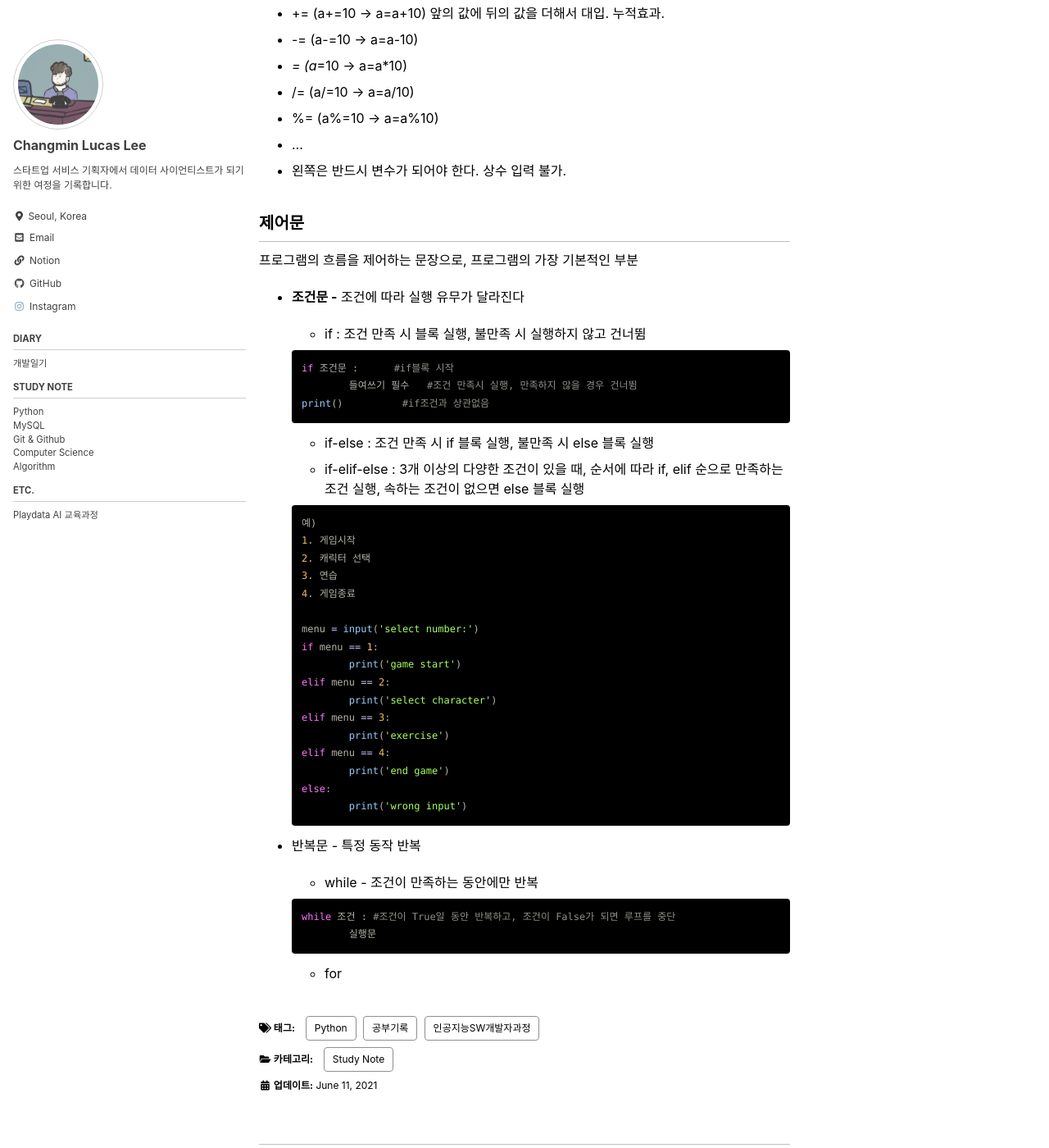
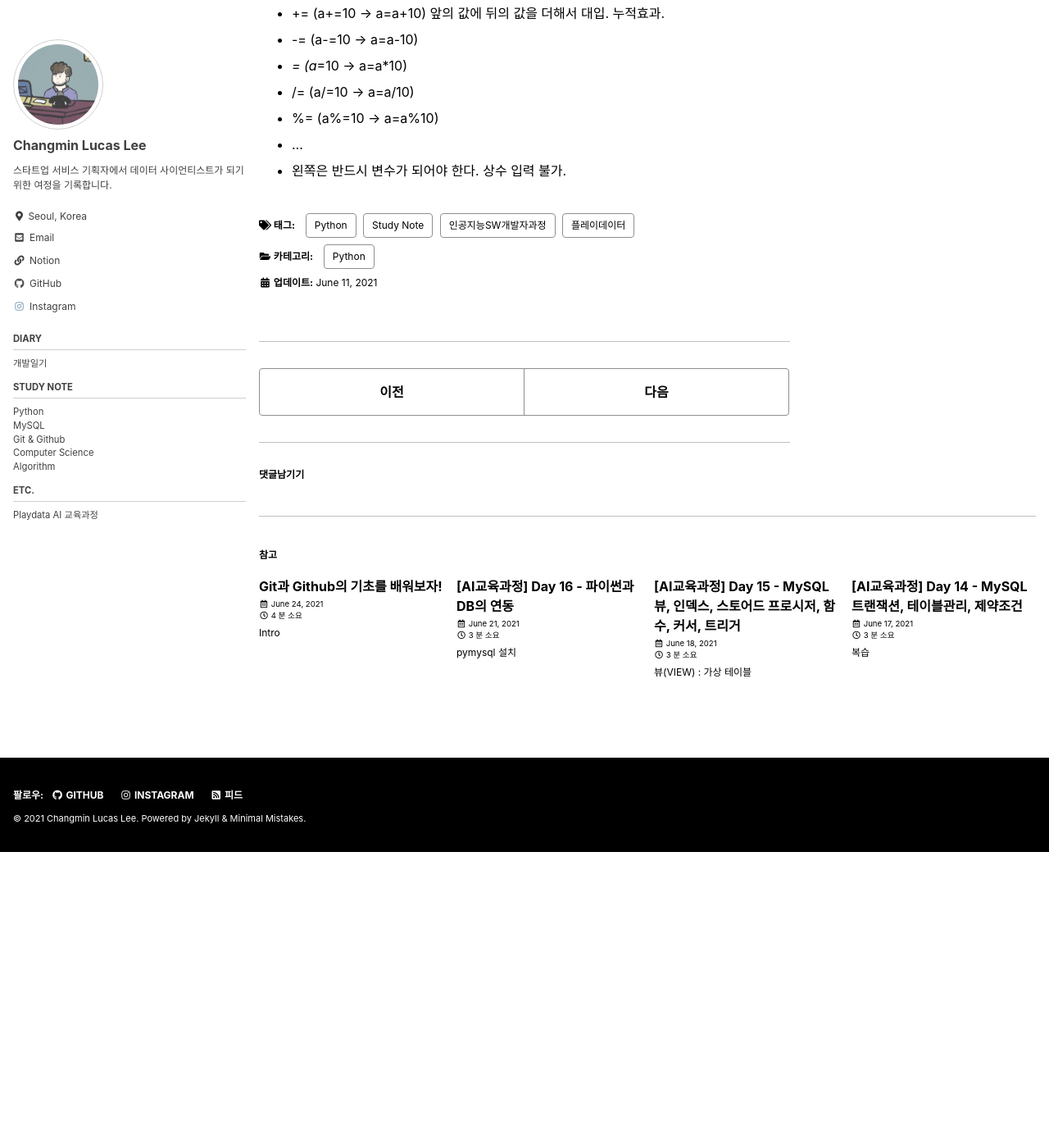
Before and after one commit to lucathree/lucathree.github.io, a Jekyll site: the page built from _posts/2021/2021-06-11-day1.md, in a window 1280 px wide and 1400 px high, scrolled down 3106 px. Shown: the whole window at 82% size. Built offline with Jekyll 4.4.1, drawn with Linux system fonts in a browser that asks for light colours; cached includes are drawn as plain includes; comment, search, counter and statistics services are not loaded; after the commit the page ends 4145 px from its top, so only the background shows below that; some of the changed text lies outside the part shown.

Commit message:
Update 2021-06-11-day1.md

````diff
--- a/_posts/2021/2021-06-11-day1.md
+++ b/_posts/2021/2021-06-11-day1.md
@@ -1,15 +1,16 @@
 ---
-title: "[AI교육과정] Day 1 - Python 기본연산"
+title: "Python 기초 1.변수, 연산자"
 layout: single
 author_profile: true
 read_time: true
 related: true
 categories:
+- Python
+tags:
+- Python
 - Study Note
-tags:
-- 공부기록
+- 플레이데이터
 - 인공지능SW개발자과정
-- Python
 ---
 
 ## 프로그래밍 언어
@@ -143,53 +144,3 @@ CPU = 컴퓨터의 뇌, 계산을 담당하는 부분, 명령을 주면 CPU가
 - %= (a%=10 → a=a%10)
 - ...
 - 왼쪽은 반드시 변수가 되어야 한다. 상수 입력 불가.
-
-
-
-## **제어문**
-
-프로그램의 흐름을 제어하는 문장으로, 프로그램의 가장 기본적인 부분
-
-- **조건문 -** 조건에 따라 실행 유무가 달라진다
-
-  - if : 조건 만족 시 블록 실행, 불만족 시 실행하지 않고 건너뜀
-
-  ```python
-  if 조건문 :      #if블록 시작
-  	들여쓰기 필수   #조건 만족시 실행, 만족하지 않을 경우 건너뜀
-  print()          #if조건과 상관없음
-  ```
-
-  - if-else : 조건 만족 시 if 블록 실행, 불만족 시 else 블록 실행
-  - if-elif-else : 3개 이상의 다양한 조건이 있을 때, 순서에 따라 if, elif 순으로 만족하는 조건 실행, 속하는 조건이 없으면 else 블록 실행
-
-  ```python
-  예)
-  1. 게임시작
-  2. 캐릭터 선택
-  3. 연습
-  4. 게임종료
-
-  menu = input('select number:')
-  if menu == 1:
-  	print('game start')
-  elif menu == 2:
-  	print('select character')
-  elif menu == 3:
-  	print('exercise')
-  elif menu == 4:
-  	print('end game')
-  else:
-  	print('wrong input')
-  ```
-
-- 반복문 - 특정 동작 반복
-
-  - while - 조건이 만족하는 동안에만 반복
-
-  ```python
-  while 조건 : #조건이 True일 동안 반복하고, 조건이 False가 되면 루프를 중단
-  	실행문
-  ```
-
-  - for
````
